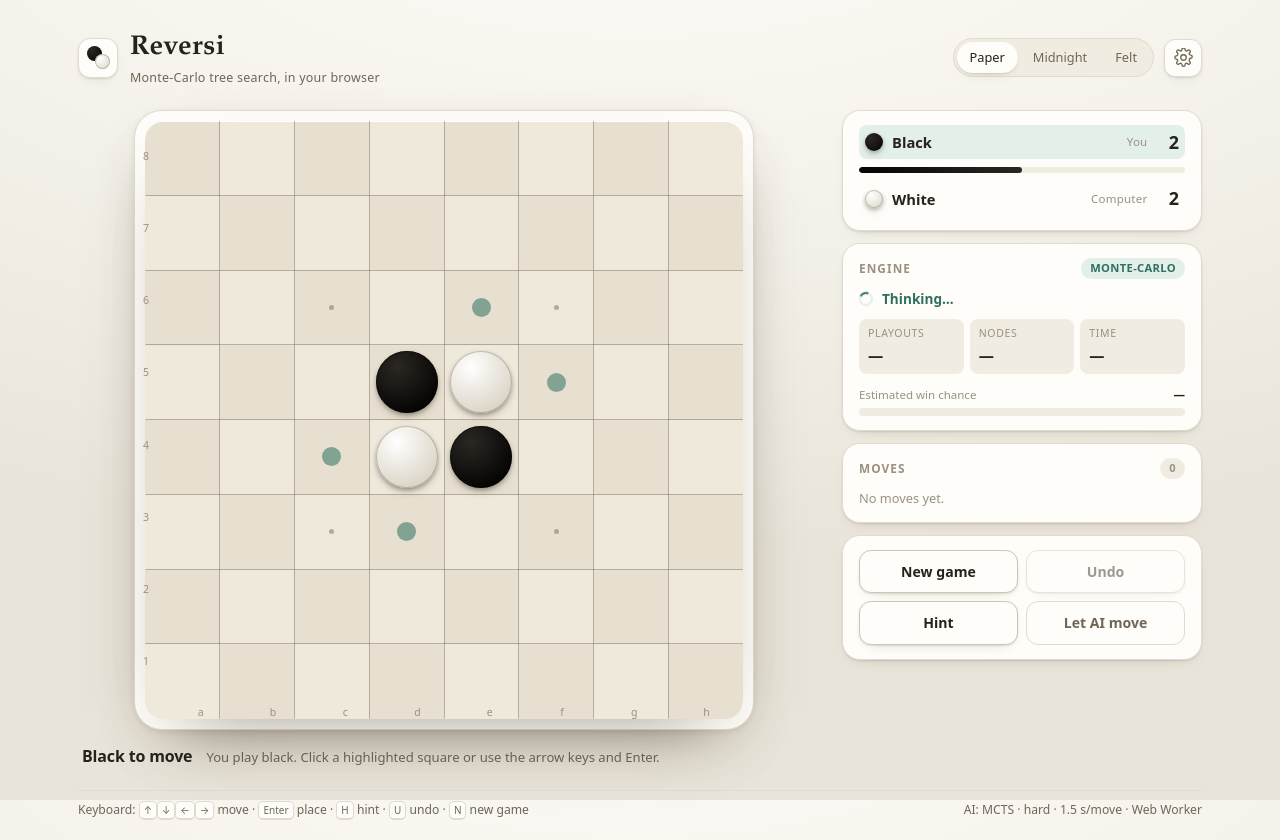
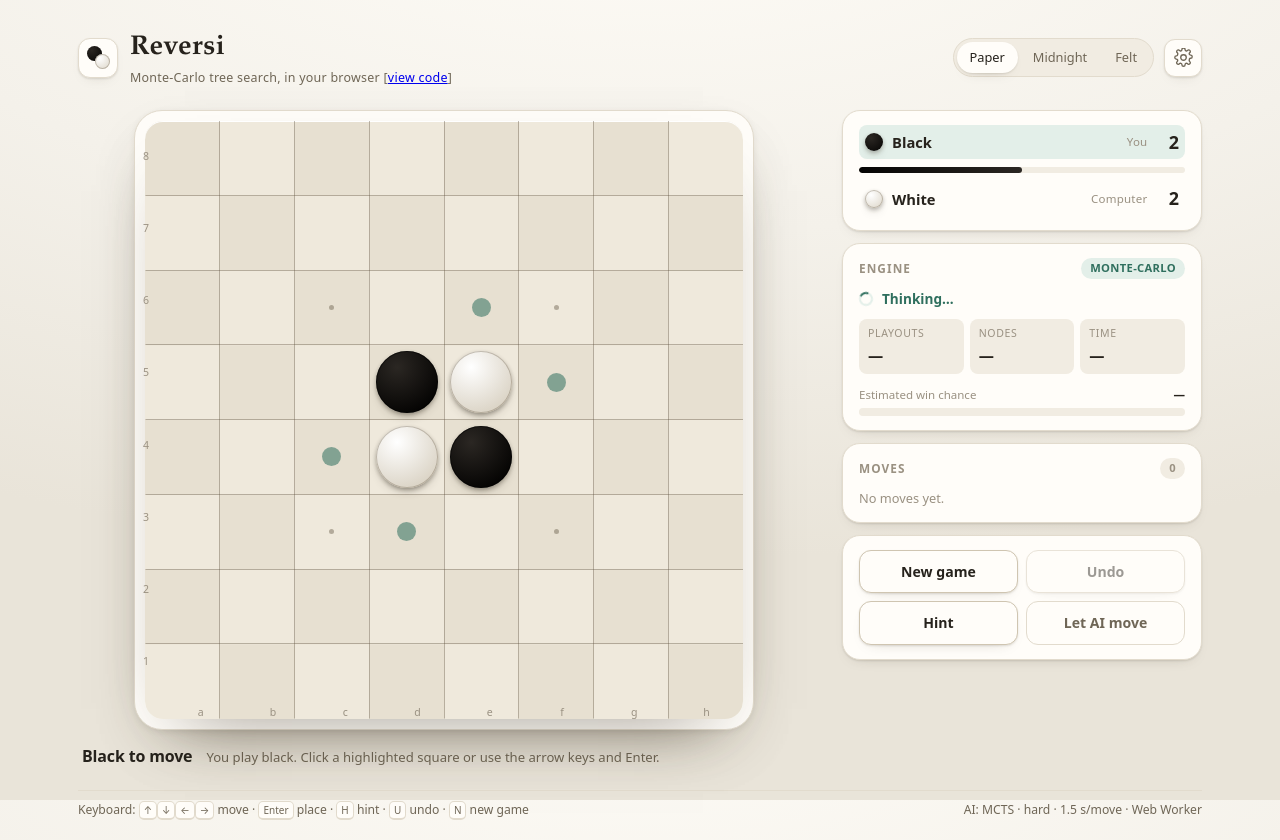
Before and after one commit to ChanganLu/Reversi, a website with bundled scripts: page index.html in a window 1280 px wide. Built offline with nearby package versions, Linux system fonts and the light colour scheme.

Commit message:
Added a link back to the code repository

```diff
--- a/index.html
+++ b/index.html
@@ -20,7 +20,7 @@
         <span class="brand-mark" aria-hidden="true"><i></i><i></i></span>
         <div class="brand-text">
           <h1>Reversi</h1>
-          <p class="brand-sub">Monte-Carlo tree search, in your browser</p>
+          <p class="brand-sub">Monte-Carlo tree search, in your browser [<a href="https://github.com/ChanganLu/Reversi">view code</a>]</p>
         </div>
       </div>
 
```
